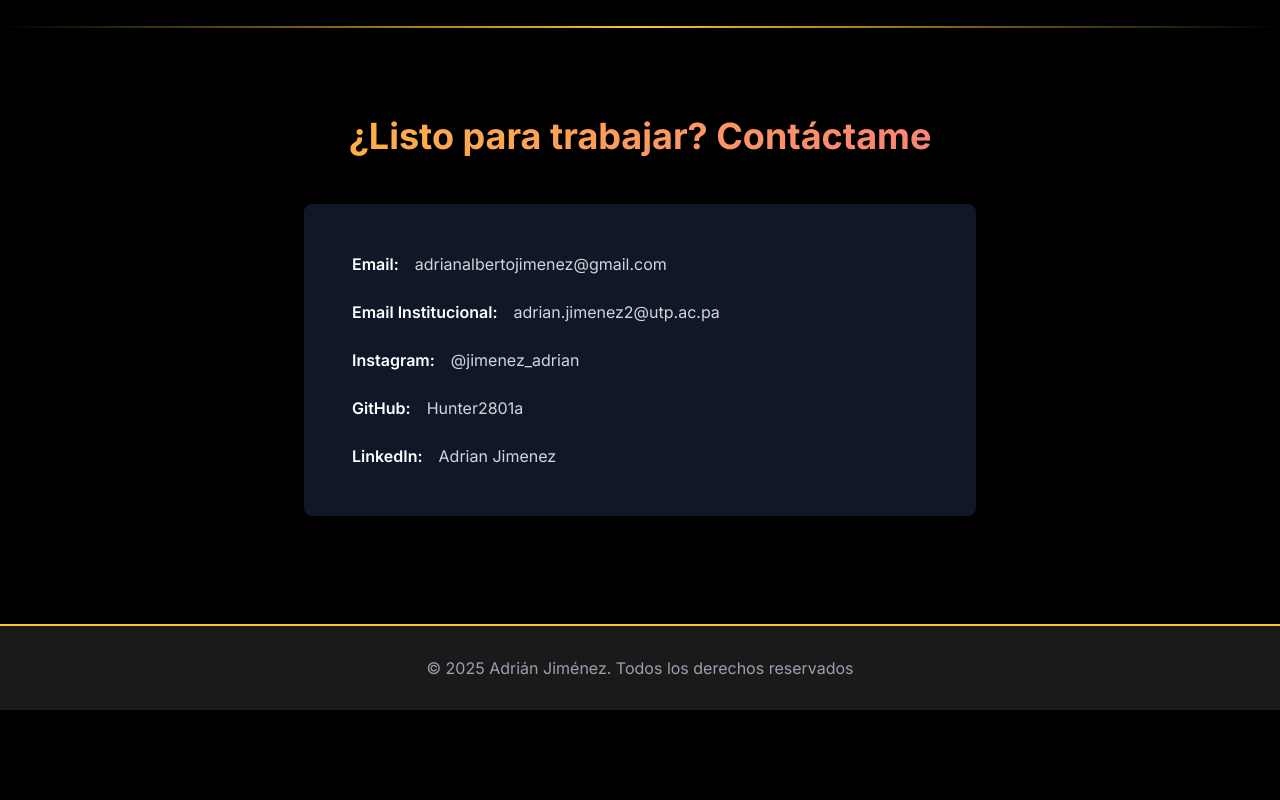
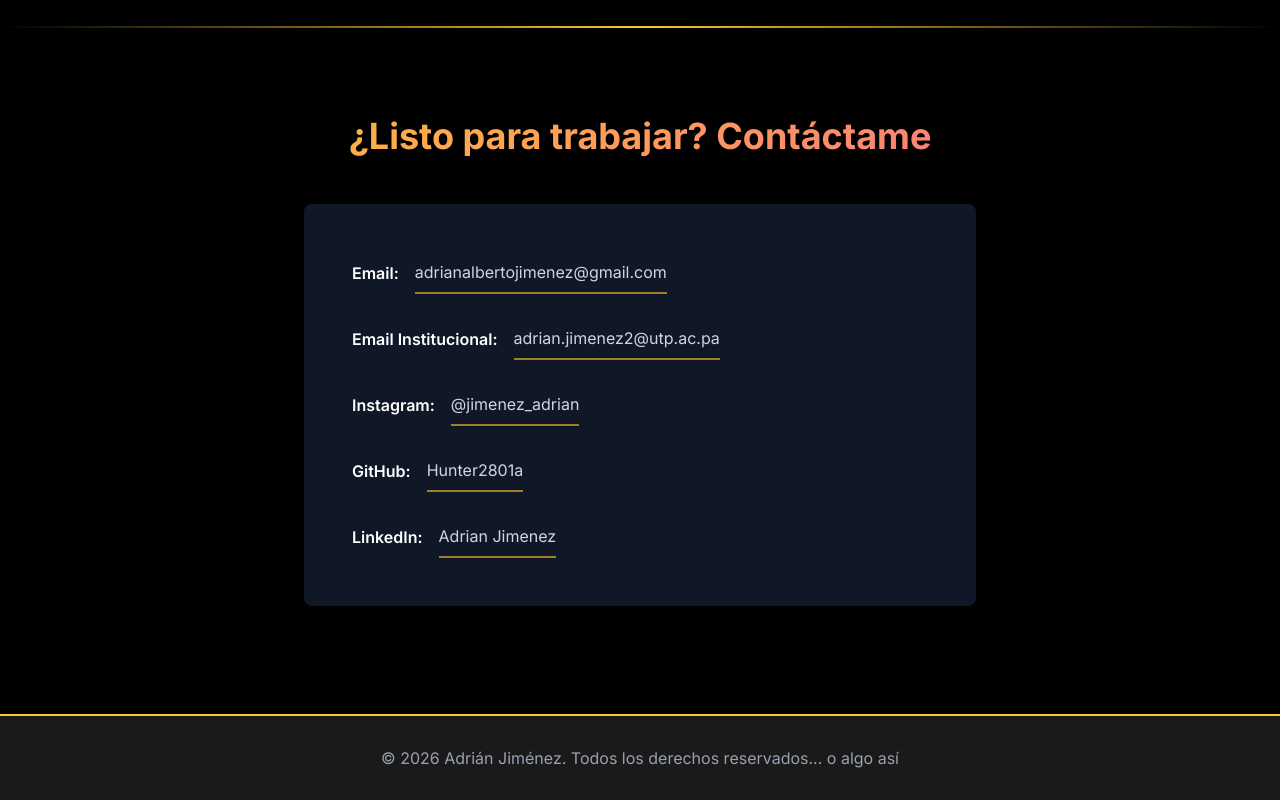
Before and after one commit to Hunter2801a/PortafoliosVirtual, a website: page index.html in a window 1280 px wide. Shown: the part 3874-4674 px from the top of the page. Before the commit the page ends 4584 px from the top, so only its background shows below. Drawn offline with Linux system fonts and the light colour scheme.

Commit message:
nuevo estilo a links + algo

```diff
--- a/css/styles.css
+++ b/css/styles.css
@@ -26,6 +26,24 @@
         /* Efecto glow en hover */
         .hover-glow:hover {
             box-shadow: 0 0 20px rgba(250, 113, 136, 0.4), 0 0 15px rgba(255, 196, 48, 0.2);
+        }
+
+        /* Efecto glow dorado para enlaces de contacto */
+        .contact-link {
+            display: inline-block;
+            padding: 0.5rem 0;
+            position: relative;
+            border-bottom: 2px solid rgba(255, 196, 48, 0.6);
+            transition: all 0.3s ease;
+        }
+
+        .contact-link:hover {
+            border-bottom-color: var(--color-gold);
+            color: var(--color-gold);
+            text-shadow: 0 0 10px rgba(255, 196, 48, 0.6);
+            box-shadow: 0 0 15px rgba(255, 196, 48, 0.4), 0 0 30px rgba(255, 196, 48, 0.2);
+            padding: 0.5rem 0.75rem;
+            border-radius: 4px;
         }
 
         /* Botones con efecto */
--- a/index.html
+++ b/index.html
@@ -298,35 +298,35 @@
                 <div class="space-y-6">
                     <div class="flex flex-col sm:flex-row sm:items-center gap-1 sm:gap-4">
                         <span class="text-gold font-semibold">Email:</span>
-                        <a href="mailto:adrianalbertojimenez@gmail.com" class="text-gray-300 hover:text-gold transition-smooth">
+                        <a href="mailto:adrianalbertojimenez@gmail.com" class="text-gray-300 contact-link">
                             adrianalbertojimenez@gmail.com
                         </a>
                     </div>
 
                     <div class="flex flex-col sm:flex-row sm:items-center gap-1 sm:gap-4">
                         <span class="text-gold font-semibold">Email Institucional:</span>
-                        <a href="mailto:adrian.jimenez2@utp.ac.pa" class="text-gray-300 hover:text-gold transition-smooth">
+                        <a href="mailto:adrian.jimenez2@utp.ac.pa" class="text-gray-300 contact-link">
                             adrian.jimenez2@utp.ac.pa
                         </a>
                     </div>
 
                     <div class="flex flex-col sm:flex-row sm:items-center gap-1 sm:gap-4">
                         <span class="text-gold font-semibold">Instagram:</span>
-                        <a href="https://www.instagram.com/jimenez_adrian/" target="_blank" class="text-gray-300 hover:text-gold transition-smooth">
+                        <a href="https://www.instagram.com/jimenez_adrian/" target="_blank" class="text-gray-300 contact-link">
                             @jimenez_adrian
                         </a>
                     </div>
 
                     <div class="flex flex-col sm:flex-row sm:items-center gap-1 sm:gap-4">
                         <span class="text-gold font-semibold">GitHub:</span>
-                        <a href="https://github.com/Hunter2801a" target="_blank" class="text-gray-300 hover:text-gold transition-smooth">
+                        <a href="https://github.com/Hunter2801a" target="_blank" class="text-gray-300 contact-link">
                             Hunter2801a
                         </a>
                     </div>
 
                     <div class="flex flex-col sm:flex-row sm:items-center gap-1 sm:gap-4">
                         <span class="text-gold font-semibold">LinkedIn:</span>
-                        <a href="https://www.linkedin.com/in/adrian-jimenez-a6010138a/" target="_blank" class="text-gray-300 hover:text-gold transition-smooth">
+                        <a href="https://www.linkedin.com/in/adrian-jimenez-a6010138a/" target="_blank" class="text-gray-300 contact-link">
                             Adrian Jimenez
                         </a>
                     </div>
@@ -338,7 +338,7 @@
 
     <!-- FOOTER -->
     <footer class="scroll-animate opacity-0 text-center py-6 bg-black border-t border-gold relative z-20">
-     <p class="text-gray-400">© 2025 Adrián Jiménez. Todos los derechos reservados</p>
+     <p class="text-gray-400">© 2026 Adrián Jiménez. Todos los derechos reservados... o algo así</p>
     </footer>
 
 <script>
```
